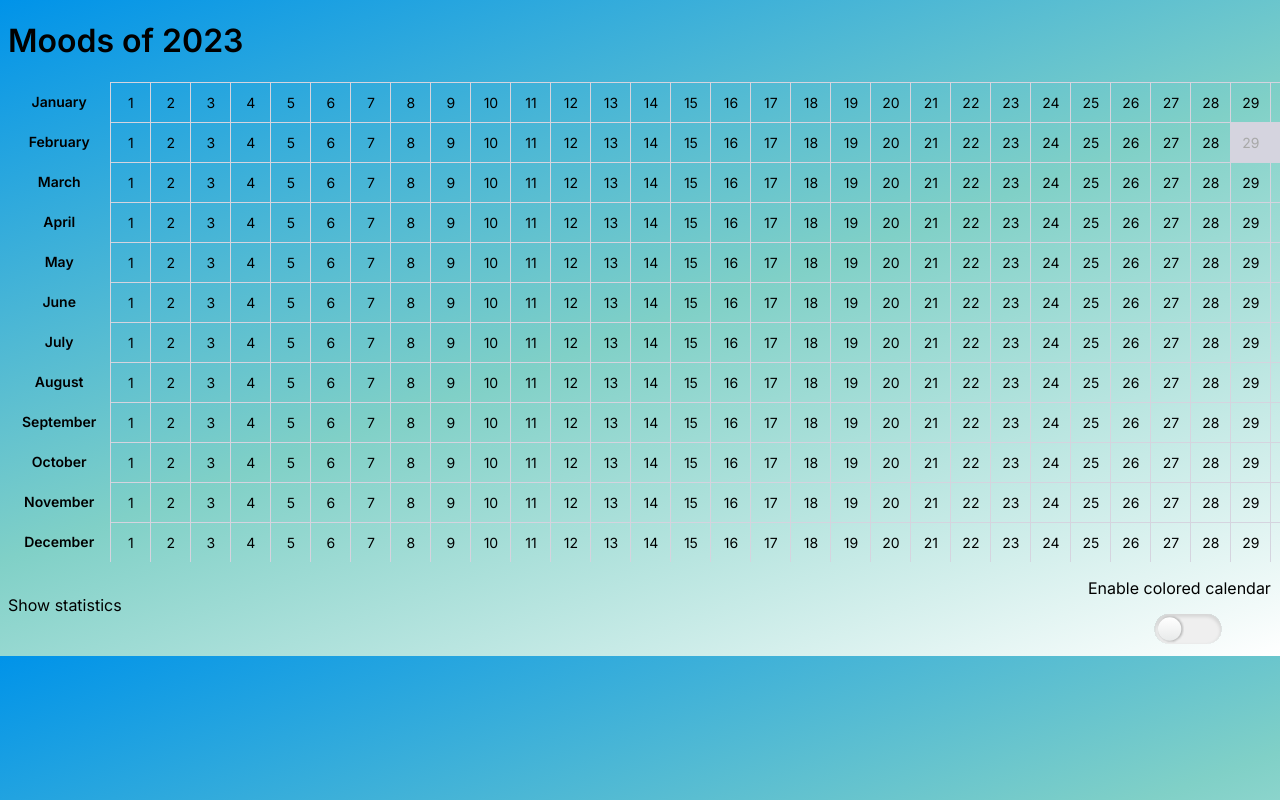
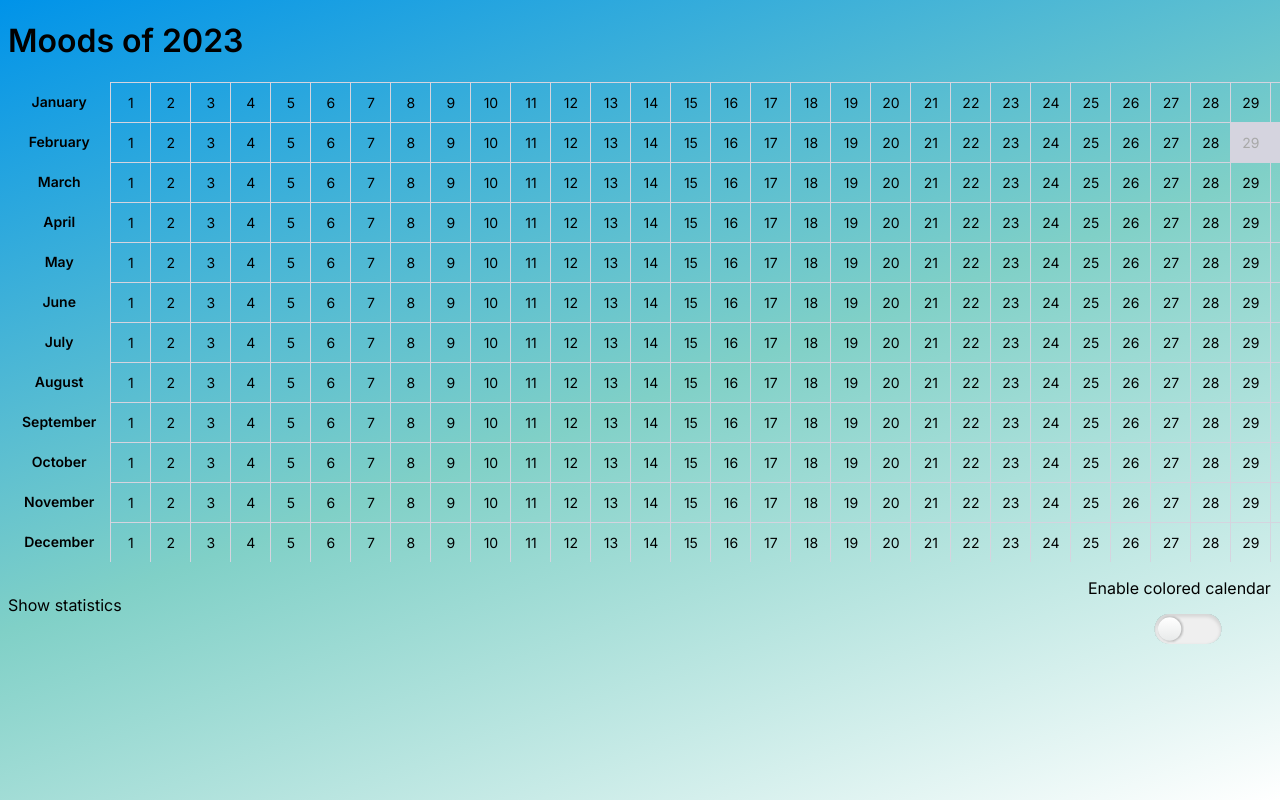
Before and after one commit to avarlamova/mood-tracker, a React (Create React App) app: page / in a window 1280 px wide. Shown: the top 800 px of the page. Built offline with nearby package versions, Linux system fonts and the light colour scheme.

Commit message:
FIX: gradient background repeat

```diff
--- a/src/index.css
+++ b/src/index.css
@@ -11,6 +11,8 @@ body {
     #80d0c7 50%,
     #ffffff 100%
   );
+  background-repeat: no-repeat;
+  background-attachment: fixed;
 }
 
 #root {
```
